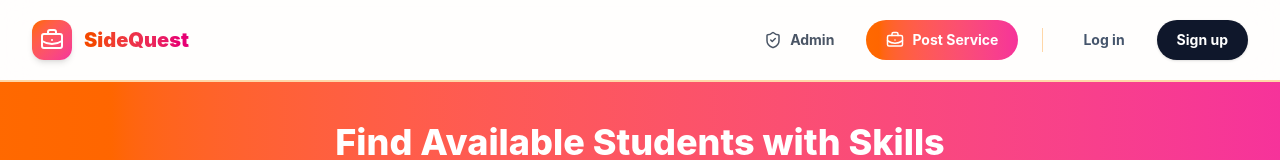
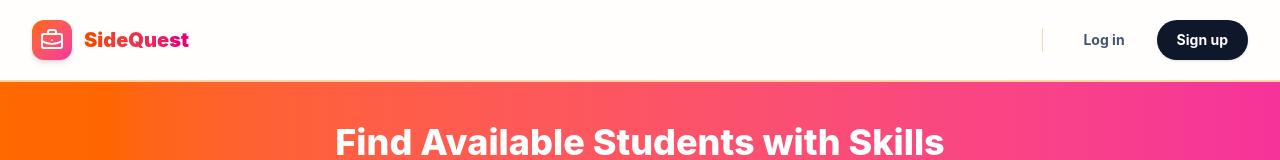
Before and after one commit to mavagoncalves/SideQuest, a React (Vite) app in the folder frontend/: page / in a window 1280 px wide. Shown: the top 160 px of the page. Built offline with nearby package versions, Linux system fonts and the light colour scheme; no server answers.

Commit message:
fix: removing not necessary post service action

```diff
--- a/frontend/src/components/Navbar.jsx
+++ b/frontend/src/components/Navbar.jsx
@@ -37,21 +37,15 @@ const Navbar = () => {
           <div className="flex items-center gap-2 sm:gap-4 shrink-0">
 
             {/* Always visible links */}
-            <Link
+
+            {/* I commented out the link for admin, before it was just as a template idea, but idk what is gonna be done with it */}
+            {/* <Link
               to="/admin"
               className="flex items-center gap-2 px-4 py-2 text-gray-600 hover:text-orange-600 font-bold text-sm transition-colors"
             >
               <ShieldCheck size={18} />
               <span className="hidden md:inline">Admin</span>
-            </Link>
-
-            <Link
-              to="/service/create"
-              className="px-5 py-2.5 bg-gradient-to-r from-orange-500 to-pink-500 text-white rounded-full hover:shadow-lg hover:shadow-orange-300/50 transition-all font-bold text-sm flex items-center gap-2"
-            >
-              <BriefcaseBusiness size={18} />
-              <span className="hidden sm:inline">Post Service</span>
-            </Link>
+            </Link> */}
 
             {/* Smart Authentication Divider */}
             <div className="h-6 w-px bg-orange-200 mx-2 hidden sm:block"></div>
```
